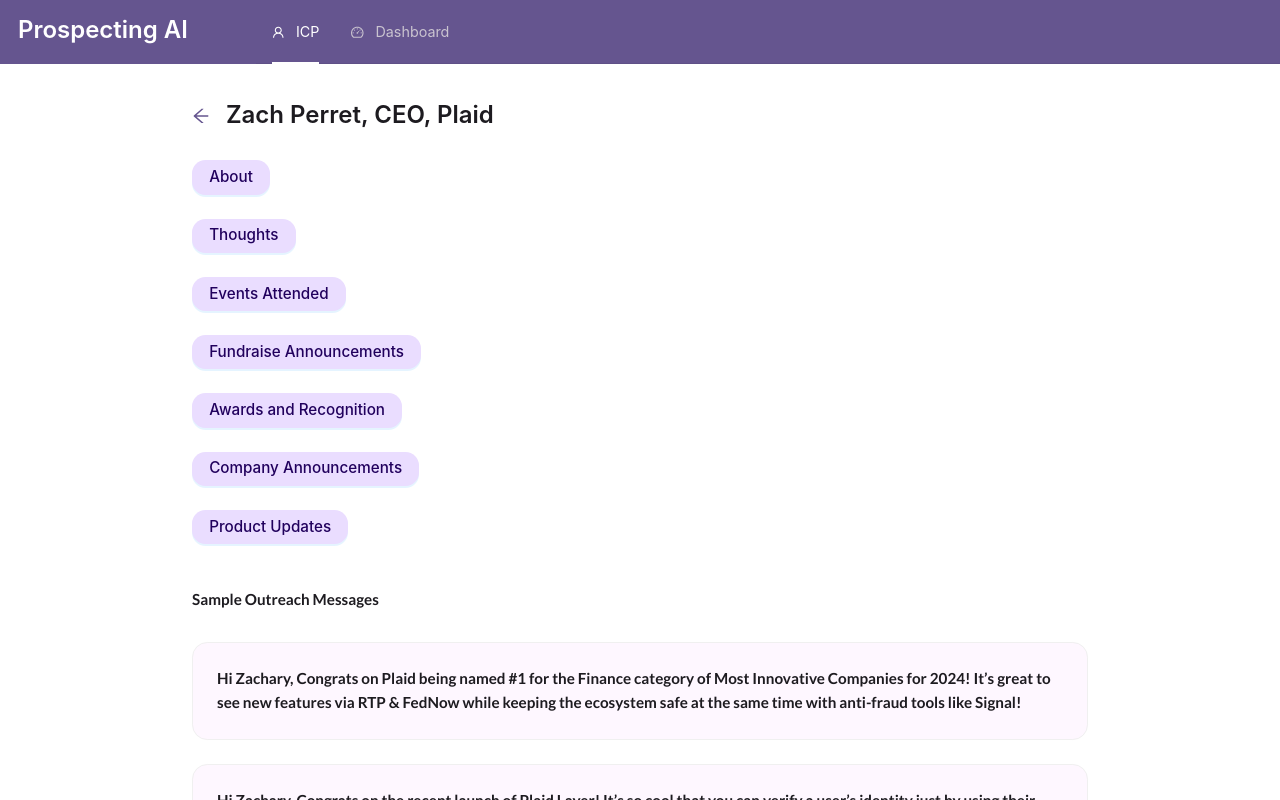
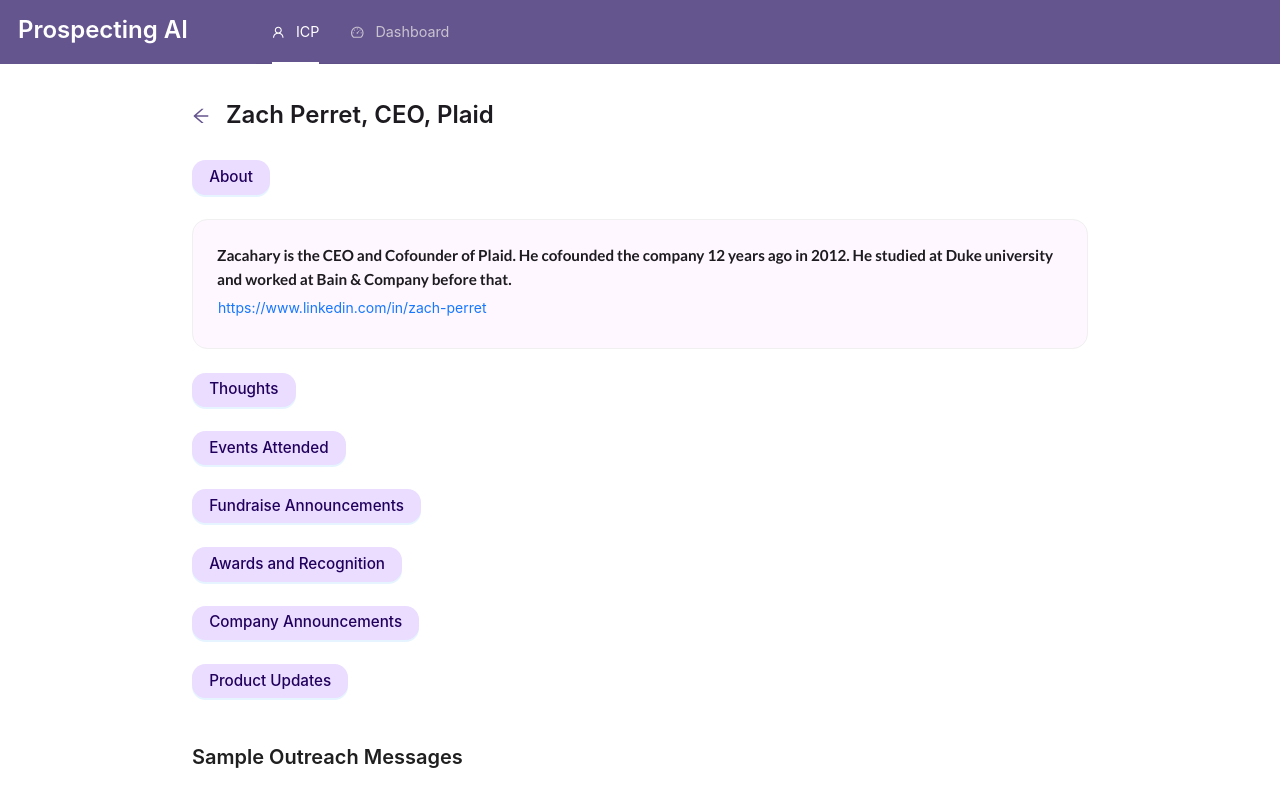
Before and after one commit to Userport-ai/prospecting-ai, a React (Create React App) app: page /lead-result in a window 1280 px wide. Both pictures are taken after a click on the button "About". Shown: the top 800 px of the page. Built offline with nearby package versions, Linux system fonts and the light colour scheme.

Commit message:
Got results page to work just in time for demo, yay!
Good work, now connect to backend and try to fetch information for a lead
and company.

```diff
--- a/src/enter-lead-info.js
+++ b/src/enter-lead-info.js
@@ -37,7 +37,7 @@
                 },
               ]}
             >
-              <Input />
+              <Input defaultValue="https://www.linkedin.com/in/zperret/" />
             </Form.Item>
 
             <Form.Item
--- a/src/lead-result.css
+++ b/src/lead-result.css
@@ -23,6 +23,19 @@
   color: var(--on-surface);
 }
 
+#lead-result-container .ant-card {
+  padding: 0;
+  border-radius: 1.7rem;
+  background-color: var(--surface-bright);
+}
+
+#lead-result-container .ant-card .ant-typography {
+  font-family: "Lato";
+  font-size: 1.7rem;
+  color: var(--on-surface);
+  font-weight: 550;
+}
+
 #lead-result-container #info-container {
   margin-top: 2%;
 }
@@ -39,21 +52,13 @@
 
 #info-container .info-section-btn:hover {
   background-color: var(--hover-color);
+  color: var(--on-primary);
+}
+
+#lead-result-container .ant-btn-link {
+  padding: 0;
 }
 
 #lead-result-container #outreach-container {
   margin-top: 5%;
 }
-
-#outreach-container .ant-card {
-  padding: 0;
-  border-radius: 1.7rem;
-  background-color: var(--surface-bright);
-}
-
-#outreach-container .ant-typography {
-  font-family: "Lato";
-  font-size: 1.7rem;
-  color: var(--on-surface);
-  font-weight: 550;
-}
--- a/src/lead-result.js
+++ b/src/lead-result.js
@@ -2,30 +2,86 @@
 import { ArrowLeftOutlined } from "@ant-design/icons";
 import { Flex, Typography, Button, Card } from "antd";
 import { useNavigate } from "react-router-dom";
+import { useState } from "react";
 
 const { Title, Text } = Typography;
 
-const outreachTextOne =
+const outreachMessages = [
   "Hi Zachary, Congrats on Plaid being named #1 for the Finance category of Most Innovative Companies for 2024! \
-  It’s great to see new features via RTP & FedNow while keeping the ecosystem safe at the same time with anti-fraud tools like Signal!";
+  It’s great to see new features via RTP & FedNow while keeping the ecosystem safe at the same time with anti-fraud tools like Signal!",
+  "Hi Zachary, Congrats on the recent launch of Plaid Layer! \
+It’s so cool that you can verify a user’s identity just by using their phone number using Layer and also improve user conversion rates by nearly 90%. ",
+];
 
-const outreachTextTwo =
-  "Hi Zachary, Congrats on the recent launch of Plaid Layer! \
-It’s so cool that you can verify a user’s identity just by using their phone number using Layer and also improve user conversion rates by nearly 90%. ";
+const aboutPerson = {
+  text: "Zacahary is the CEO and Cofounder of Plaid. He cofounded the company 12 years ago in 2012. He studied at Duke university and worked at Bain & Company before that.",
+  citationLink: "https://www.linkedin.com/in/zach-perret",
+};
 
-function InfoCard({ text }) {
+const thoughts = {
+  text: "While introducing Plaid Consumer report he said, 'Credit underwriting in the US is broken. Too much paperwork, incomplete data, thin files, and many of the crucial consumer factors are not considered. Excited to be taking a first step towards fixing it'",
+  citationLink:
+    "https://www.linkedin.com/posts/zperret_introducing-consumer-report-a-new-solution-activity-7203797435322621953-mbS6",
+};
+
+const events = {
+  text: "Talked about talking at Plaid's annual conference Plaid Effects. He said, 'This coming Tuesday, during Plaid Effects, we'll be sharing our latest product releases that are helping our customers onboard users faster, lower costs of payments and approve more borrowers while reducing risk.\
+        We will also welcome guests from industry leaders like Coinbase, H&R Block and Adyen, who will share how they’re using Plaid to move the industry forward.'",
+  citationLink:
+    "https://www.linkedin.com/posts/zperret_effects-2024-activity-7207132820387893248--1N-/",
+};
+
+const fundraise = {
+  text: "Plaid has recently been in the news due to significant financial activity. As of June 2024, Plaid is raising funds at a valuation of $15 billion. This news comes as employees were offered shares at $1,200 each, indicating strong investor confidence in the company's future prospects. The fundraising efforts are part of Plaid's strategy to expand its financial technology services and continue its growth trajectory​.",
+  citationLink:
+    "https://www.fintechfutures.com/2021/01/plaid-raising-at-15bn-as-employees-pitched-1200-per-share/",
+};
+
+const awards = {
+  text: "We’re thrilled to be named #1 for the Finance category of  @FastCompany’s Most Innovative Companies for 2024! In 2023, we made a big push into payments, helping our customers access faster payments via new rails (RTP & FedNow) and keeping the ecosystem safe at the same time with anti-fraud tools like Signal. ",
+  citationLink: "https://x.com/Plaid/status/1770101238379516302",
+};
+
+const announcements = {
+  text: "Plaid is proud to announce its strategic collaboration with Western Union, a global leader in cross-border and cross-currency payments.",
+  citationLink: "https://plaid.com/blog/westernunion-europe-launch",
+};
+
+const productUpdates = {
+  text: "Introducing Plaid Layer: The future of secure instant financial experiences. Plaid Layer is a new platform for secure, instant experiences that transforms how people use financial services starting with onboarding.",
+  citationLink: "https://plaid.com/blog/introducing-plaid-layer",
+};
+
+function InfoCard({ text, citationLink = null }) {
   return (
     <Card>
       <Text>{text}</Text>
+      <div>
+        {citationLink && (
+          <Button type="link" href={citationLink}>
+            {citationLink}
+          </Button>
+        )}
+      </div>
     </Card>
   );
 }
 
-function InfoSection({ sectionTitle }) {
+function InfoSection({ sectionTitle, cardInfo = null }) {
+  const [cardClicked, setCardClicked] = useState(false);
   return (
-    <Button className="info-section-btn" type="primary">
-      {sectionTitle}
-    </Button>
+    <>
+      <Button
+        className="info-section-btn"
+        type="primary"
+        onClick={() => setCardClicked(!cardClicked)}
+      >
+        {sectionTitle}
+      </Button>
+      {cardClicked && (
+        <InfoCard text={cardInfo.text} citationLink={cardInfo.citationLink} />
+      )}
+    </>
   );
 }
 
@@ -39,18 +95,39 @@
           <Title level={3}>Zach Perret, CEO, Plaid</Title>
         </Flex>
         <Flex id="info-container" vertical={true} gap="large">
-          <InfoSection sectionTitle="About"></InfoSection>
-          <InfoSection sectionTitle="Thoughts"></InfoSection>
-          <InfoSection sectionTitle="Events Attended"></InfoSection>
-          <InfoSection sectionTitle="Fundraise Announcements"></InfoSection>
-          <InfoSection sectionTitle="Awards and Recognition"></InfoSection>
-          <InfoSection sectionTitle="Company Announcements"></InfoSection>
-          <InfoSection sectionTitle="Product Updates"></InfoSection>
+          <InfoSection
+            sectionTitle="About"
+            cardInfo={aboutPerson}
+          ></InfoSection>
+          <InfoSection
+            sectionTitle="Thoughts"
+            cardInfo={thoughts}
+          ></InfoSection>
+          <InfoSection
+            sectionTitle="Events Attended"
+            cardInfo={events}
+          ></InfoSection>
+          <InfoSection
+            sectionTitle="Fundraise Announcements"
+            cardInfo={fundraise}
+          ></InfoSection>
+          <InfoSection
+            sectionTitle="Awards and Recognition"
+            cardInfo={awards}
+          ></InfoSection>
+          <InfoSection
+            sectionTitle="Company Announcements"
+            cardInfo={announcements}
+          ></InfoSection>
+          <InfoSection
+            sectionTitle="Product Updates"
+            cardInfo={productUpdates}
+          ></InfoSection>
         </Flex>
         <Flex id="outreach-container" vertical={true} gap="large">
           <Title level={4}>Sample Outreach Messages</Title>
-          <InfoCard text={outreachTextOne} />
-          <InfoCard text={outreachTextTwo} />
+          <InfoCard text={outreachMessages[0]} />
+          <InfoCard text={outreachMessages[1]} />
         </Flex>
       </div>
     </div>
```
